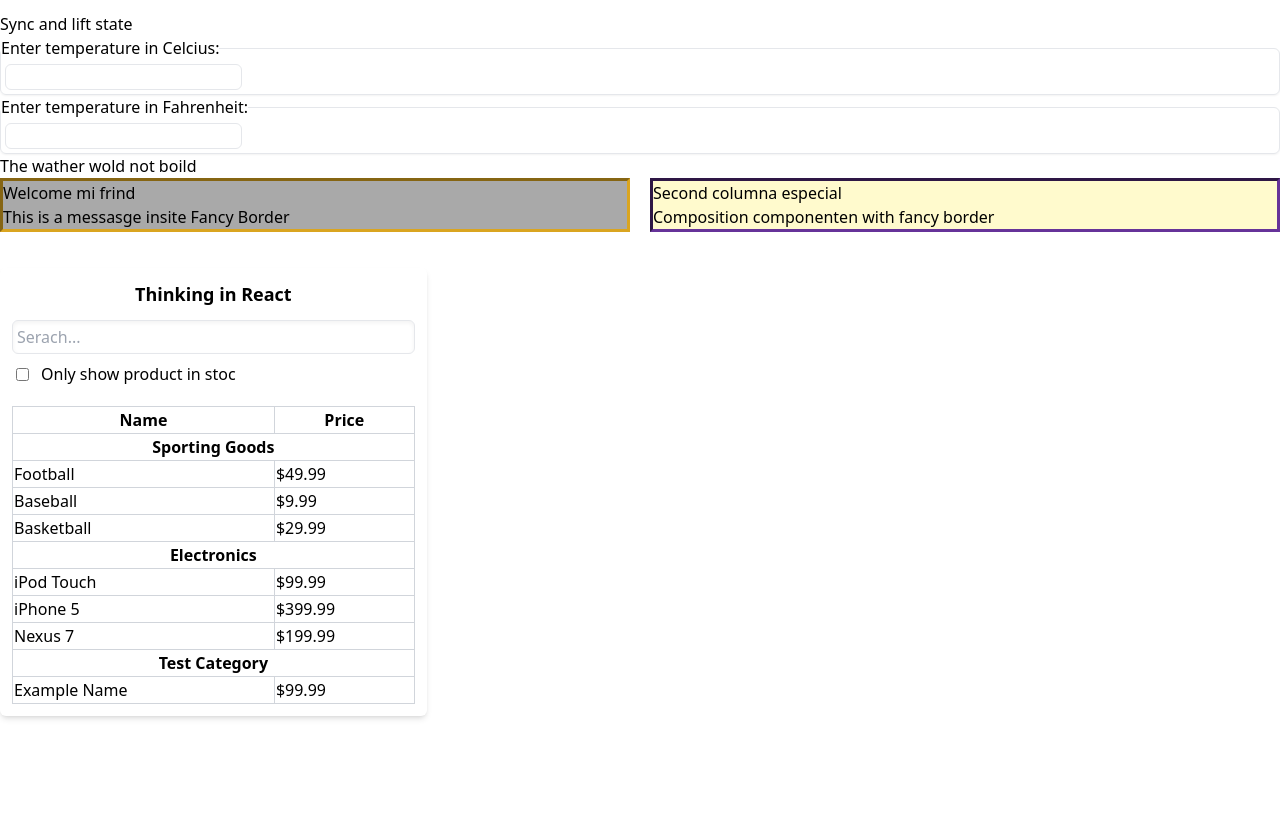
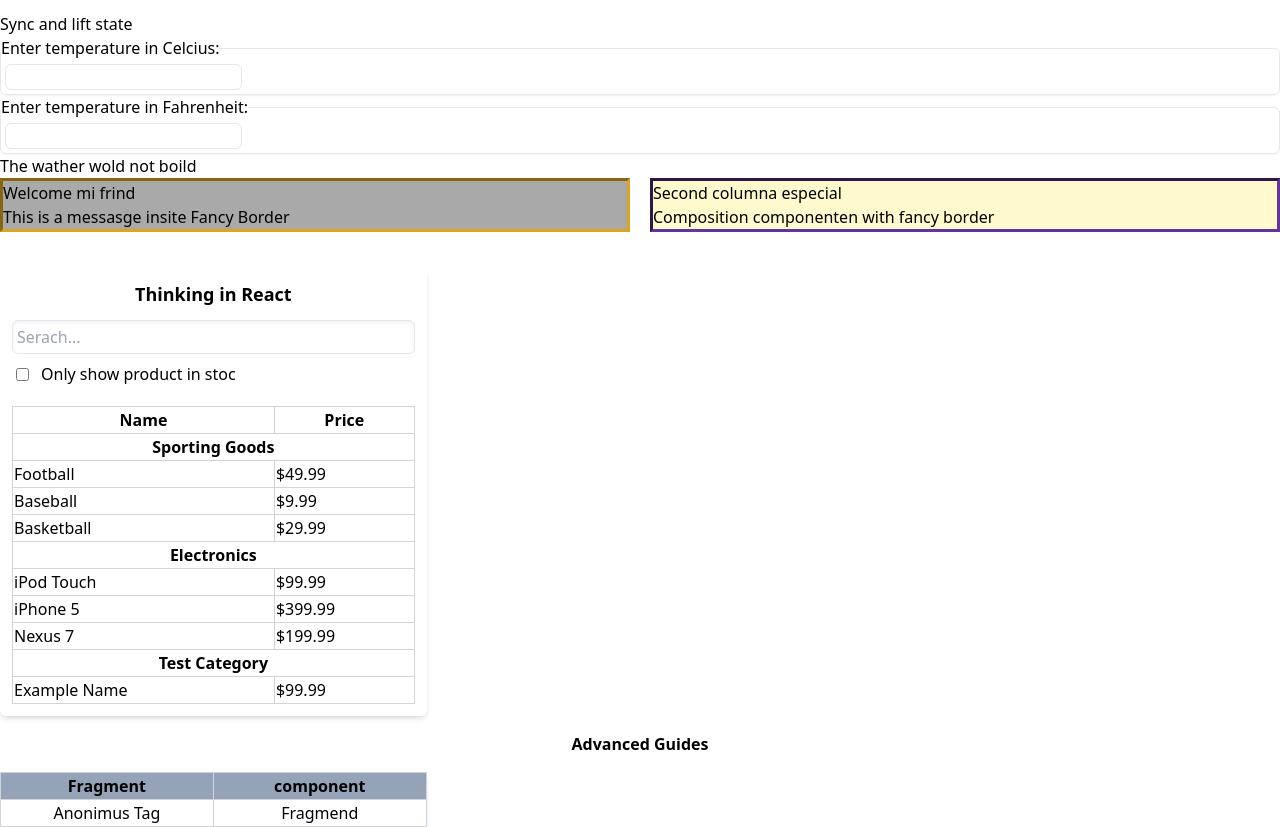
Before and after one commit to luchito93/react-docs-tutorial, a React (Create React App) app: page / in a window 1280 px wide. Before the commit the page ends 800 px from the top, so only its background shows below. Built offline with nearby package versions, Linux system fonts and the light colour scheme.

Commit message:
feat: :sparkles: Use Fragments for wrap element

```diff
--- a/src/App.js
+++ b/src/App.js
@@ -1,6 +1,7 @@
 import Calculator from "./Calculator"
 import Dialog from "./compositionvsinhritance/Dialog"
 import FilterableProductTable from "./thinkinginreact/FilterableProductTable"
+import FragmentsTable from "./advancedguides/fragments/Table"
 
 function App (props) {
     return (
@@ -8,6 +9,8 @@ function App (props) {
             <Calculator />
             <Dialog />
             <FilterableProductTable />
+            <h3 className="font-bold text-center my-4">Advanced Guides</h3>
+            <FragmentsTable />
         </div>
     )
 }
--- /dev/null
+++ b/src/advancedguides/fragments/Columns.js
@@ -0,0 +1,10 @@
+function Columns (props) {
+    return (
+        <>
+            <td className="border border-gray-300 text-center">Anonimus Tag</td>
+            <td className="boder border-gray-300 text-center">Fragmend</td>
+        </>
+    )
+}
+
+export default Columns
--- /dev/null
+++ b/src/advancedguides/fragments/HeaderColumns.js
@@ -0,0 +1,12 @@
+import { Fragment } from 'react'
+
+function HeaderColumns (props) {
+    return (
+        <Fragment>
+            <th className='border border-gray-300 bg-slate-400'>Fragment</th>
+            <th className='border border-gray-300 bg-slate-400'>component</th>
+        </Fragment>
+    )
+}
+
+export default HeaderColumns
--- /dev/null
+++ b/src/advancedguides/fragments/Table.js
@@ -0,0 +1,26 @@
+import { Component } from "react";
+import Columns from "./Columns";
+import HeaderColumns from "./HeaderColumns";
+
+class Table extends Component {
+    render () {
+        return (
+            <div  className="mt-4 grid grid-cols-3">
+                <table className="w-full border border-gray-300 shadow-md table-fixed">
+                    <thead>
+                        <tr>
+                            <HeaderColumns />
+                        </tr>
+                    </thead>
+                    <tbody>
+                        <tr>
+                            <Columns />
+                        </tr>
+                    </tbody>
+                </table>
+            </div>
+        )
+    }
+}
+
+export default Table
```
